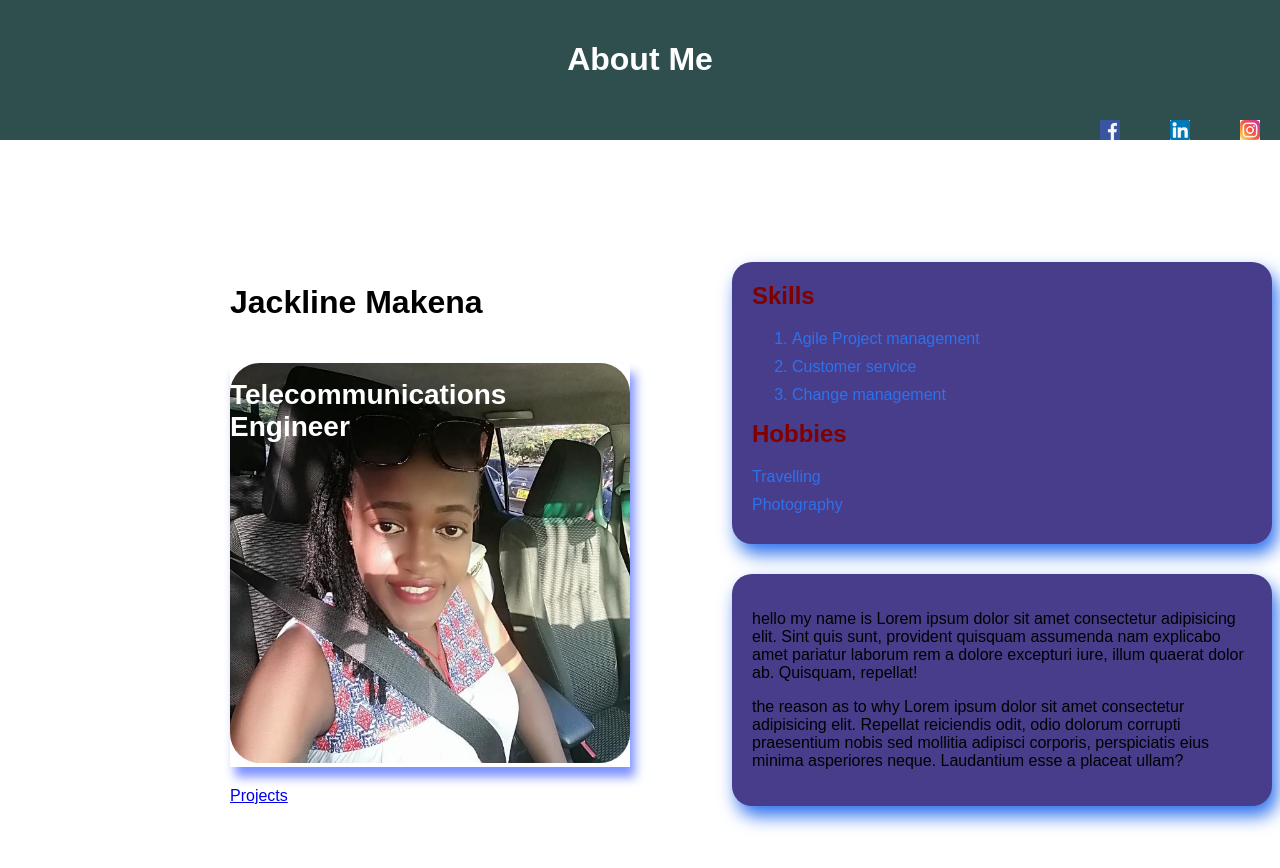
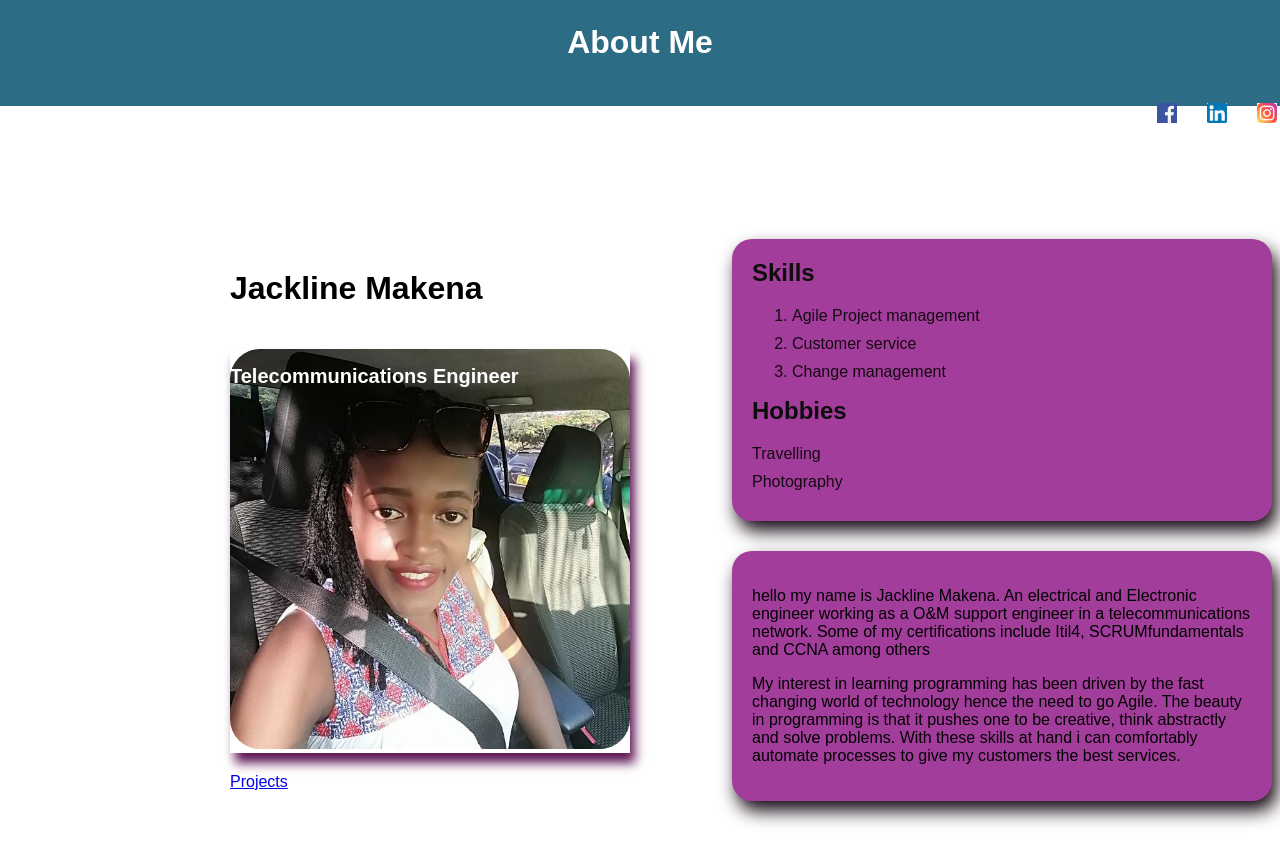
Before and after one commit to JacklineMM/My-portfolio, a plain HTML site: page index.html in a window 1280 px wide. Shown: the top 868 px of the page. Drawn offline with Linux system fonts and the light colour scheme.

Commit message:
change of the file into index.html

```diff
--- a/css/styles.css
+++ b/css/styles.css
@@ -5,15 +5,15 @@ body {
 }
 
 header {
-    background-color: darkslategray;
+    background-color: rgb(45, 108, 133);
     color: #fff;
     text-align: center;
-    padding: 20px;
+    padding: 3px;
 }
 
 .social_media ul li {
     float: right;
-    margin-left: 50px;
+    margin-left: 30px;
 }
 
 .social_media ul li a img {
@@ -23,7 +23,7 @@ header {
 }
 
 .social_media ul li a img :hover {
-    background-color: azure;
+    background-color: rgb(252, 255, 240);
 }
 
 h1 {
@@ -31,7 +31,7 @@ h1 {
 }
 
 h2 {
-    color: maroon;
+    color: rgb(14, 13, 13);
 }
 
 table, th, td {
@@ -42,7 +42,7 @@ table, th, td {
     width: 100%;
     height: auto;
     position: relative;
-    box-shadow: 5px 10px 10px #7e91ff;
+    box-shadow: 5px 10px 10px #611857;
 }
 
 .my_image img {
@@ -61,7 +61,7 @@ table, th, td {
 }
 
 .top-left strong {
-    font-size: 28px;
+    font-size: 20px;
     color: #fff;
 }
 
@@ -72,19 +72,19 @@ table, th, td {
 }
 
 .roles {
-    box-shadow: 5px 10px 18px; color: rgb(46, 113, 236);
+    box-shadow: 5px 10px 18px; color: rgb(22, 8, 18);
     padding: 20px;
     border-radius: 20px;
     margin-bottom: 30px;
-    background-color: darkslateblue;
+    background-color: rgb(163, 61, 155);
     width: 500px;
 }
 
 .about_me {
-    box-shadow: 5px 10px 18px rgb(46, 113, 236);
+    box-shadow: 5px 10px 18px rgb(22, 8, 18);
     padding: 20px;
     border-radius: 20px;
-    background-color: darkslateblue;
+    background-color:rgb(163, 61, 155) ;
     width: 500px;
 }
 
@@ -102,7 +102,7 @@ li {
     margin-bottom: 10px;
 }
 
-@media screen and (max-width: 600px){
+@media screen and (max-width: 480px){
     table {
         float: none;
     }
--- a/portfolio.html
+++ b/index.html
@@ -27,7 +27,6 @@
                     <div class="my_image">
                         <img src="images/jackline.jpg" alt="My profile picture">
                         <div class="top-left"><strong>Telecommunications Engineer</strong>
-
                         </div>
 
                     </div>
@@ -47,14 +46,12 @@
                         <li>Travelling</li>
                         <li>Photography</li>
                     </ul>
-             </div>
+            </div>
 
-                                            <div class="about_me">
-                            <p>
-                                hello my name is Lorem ipsum dolor sit amet consectetur adipisicing elit. Sint quis sunt, provident quisquam assumenda nam explicabo amet pariatur laborum rem a dolore excepturi iure, illum quaerat dolor ab. Quisquam, repellat!
-                            </p>
-                            <p> the reason as to why Lorem ipsum dolor sit amet consectetur adipisicing elit. Repellat reiciendis odit, odio dolorum corrupti praesentium nobis sed mollitia adipisci corporis, perspiciatis eius minima asperiores neque. Laudantium esse a placeat ullam?</p>
-                        </div>
+            <div class="about_me">
+                    <p>hello my name is Jackline Makena. An electrical and Electronic engineer working as a O&M support engineer in a telecommunications network. Some of my certifications include Itil4, SCRUMfundamentals and CCNA among others</p>
+                    <p>My interest in learning programming has been driven by the fast changing world of technology hence the need to go Agile. The beauty in programming is that it pushes one to be creative, think abstractly and solve problems. With these skills at hand i can comfortably automate processes to give my customers the best services.</p>
+            </div>
 
 
 
```
Also changed, not shown: 1 other file.
